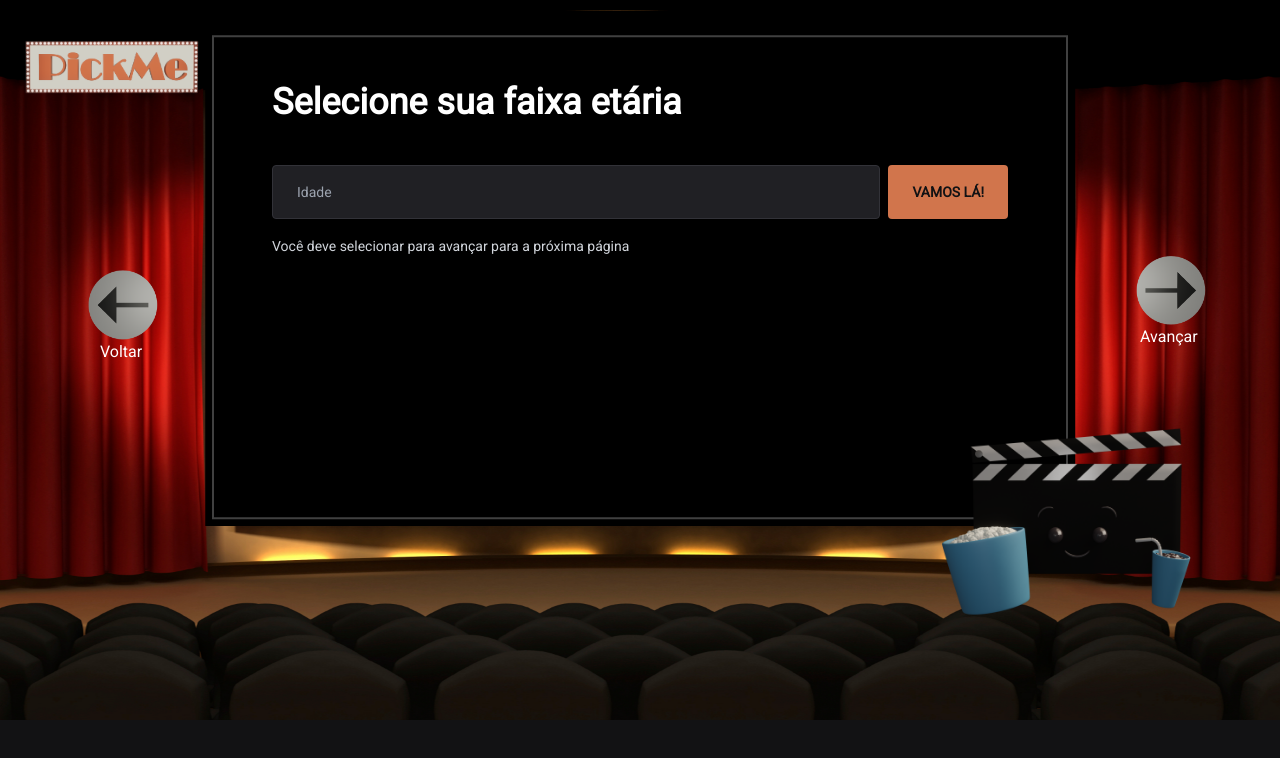
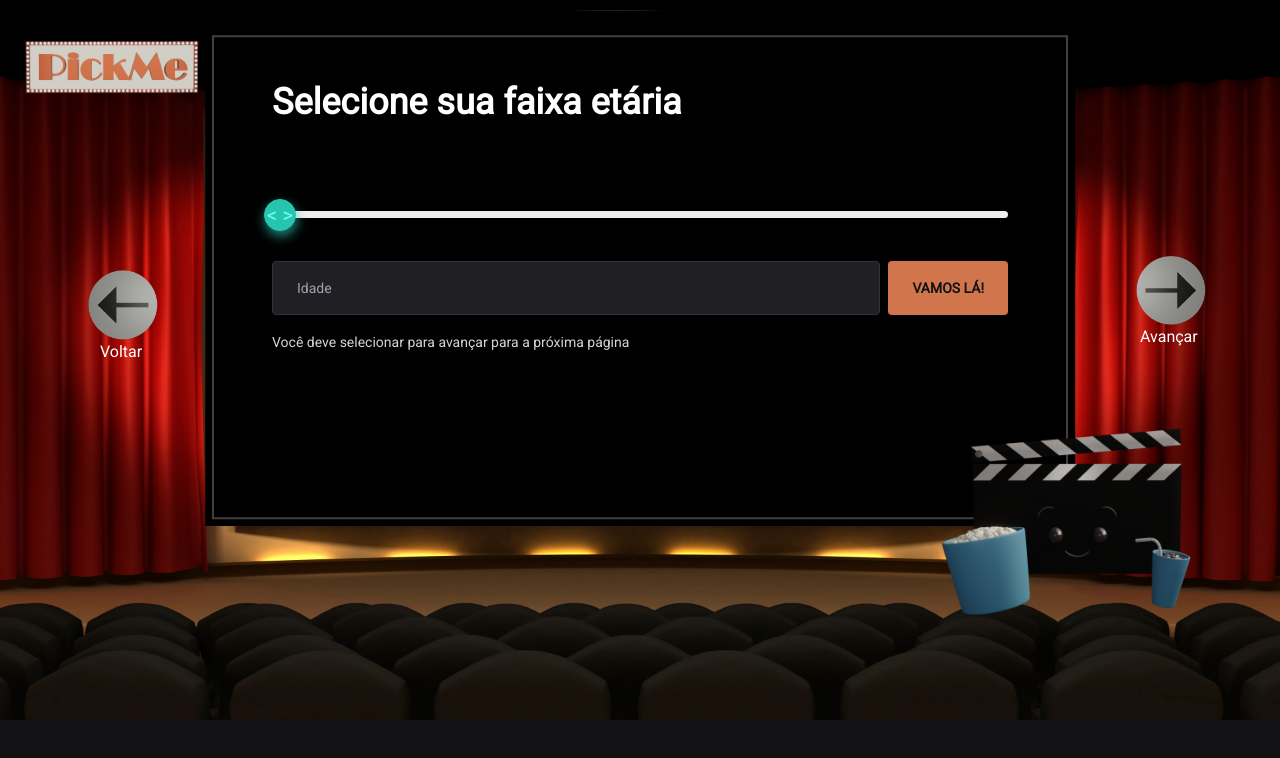
Before and after one commit to S204-Inatel-2022-2/InaHell_Front_End, a Next.js app: page /age in a window 1280 px wide. Shown: the top 758 px of the page. Built offline with nearby package versions, Linux system fonts and the light colour scheme.

Commit message:
Inserção da barra de seleção da idade

```diff
--- a/package.json
+++ b/package.json
@@ -21,6 +21,7 @@
     "next": "13.0.1",
     "react": "18.2.0",
     "react-dom": "18.2.0",
+    "react-input-range": "^1.3.0",
     "react-router-dom": "^6.4.3",
     "react-toastify": "^9.1.1",
     "typescript": "4.8.4"
--- /dev/null
+++ b/src/components/AgeRange/index.js
@@ -0,0 +1,17 @@
+import InputRange from 'react-input-range'
+import 'react-input-range/lib/css/index.css'
+
+export default function InputAgeRangeSlider({currentAge, updateMainAge}) {
+
+    const updateAge = updatedAge => {
+        updateMainAge(updatedAge)
+    }
+
+    return (
+        <InputRange
+        minValue={0}
+        maxValue={120}
+        value={currentAge}
+        onChange={value => updateAge(value)} />
+    )
+}
--- a/src/pages/age/index.tsx
+++ b/src/pages/age/index.tsx
@@ -5,21 +5,21 @@ import { FormEvent, useState } from 'react'
 import ButtonPrevious from '../../components/ButtonPrevious';
 import ButtonNext from '../../components/ButtonNext';
 import Title from '../../components/Title';
+import InputAgeRangeSlider from '../../components/AgeRange'
 
+import Genre from '../genre';
 
 export let idade = ''
 
 export default function Age() {
 
-  const [age, setPreferences] = useState('')
+  const [age, setAge] = useState('')
 
   async function SetAge(event: FormEvent) {
     event.preventDefault()
 
     console.log(age)
     idade = age
-
-
   }
 
   return (
@@ -41,13 +41,17 @@ export default function Age() {
           Selecione sua faixa etária
         </h1>
 
-        <form onSubmit={SetAge} className="mt-10 flex gap-2">
+        <div className='mt-20 '>
+          <InputAgeRangeSlider currentAge={age} updateMainAge={setAge} />
+        </div>
+
+        <form onSubmit={Genre} className="mt-10 flex gap-2">
           <input
             className="flex-1 px-6 py-4 rounded bg-gray-800 border border-gray-600 text-sm text-gray-100"
             type="text"
             required
             placeholder="Idade"
-            onChange={event => setPreferences(event.target.value)}
+            onChange={event => setAge(event.target.value)}
             value={age}
           />
           <button
--- a/src/pages/genre/index.tsx
+++ b/src/pages/genre/index.tsx
@@ -5,6 +5,7 @@ import { FormEvent, useState } from 'react'
 
 export default function Genre() {
 
+  alert("teste")
   const [genre, setPreferences] = useState('')
 
   async function SetGenre(event: FormEvent) {
--- a/src/styles/global.css
+++ b/src/styles/global.css
@@ -5,3 +5,36 @@
 body{
     -webkit-font-smoothing: antialiased;
 }
+
+.input-range__slider {
+  box-shadow: 1px 5px 12px #2bc6b6b0;
+  background: #26C5AF !important;
+  border-color: #2BC6B6 !important;
+  height: 2rem !important;
+  width: 2rem !important;
+  margin-top: -1.15rem !important;
+}
+.input-range__track {
+  height: 0.45rem !important;
+}
+.input-range__slider::after {
+  content: '>';
+  right: 2px;
+}
+.input-range__slider::before{
+  content: '<';
+  left: 2px;
+}
+.input-range__slider::after, .input-range__slider::before {
+  position: absolute;
+  color: #71FFF9;
+  font-size: 20px;
+  /* font-weight: bold; */
+}
+.input-range__track--active {
+  background: #26C5AF !important;
+}
+.input-range__label--min, .input-range__label--max, .input-range__label--value{
+  display: none !important;
+  visibility: hidden !important;
+}
```
Also changed, not shown: 1 other file (tests, documents, lock files or other folders).
